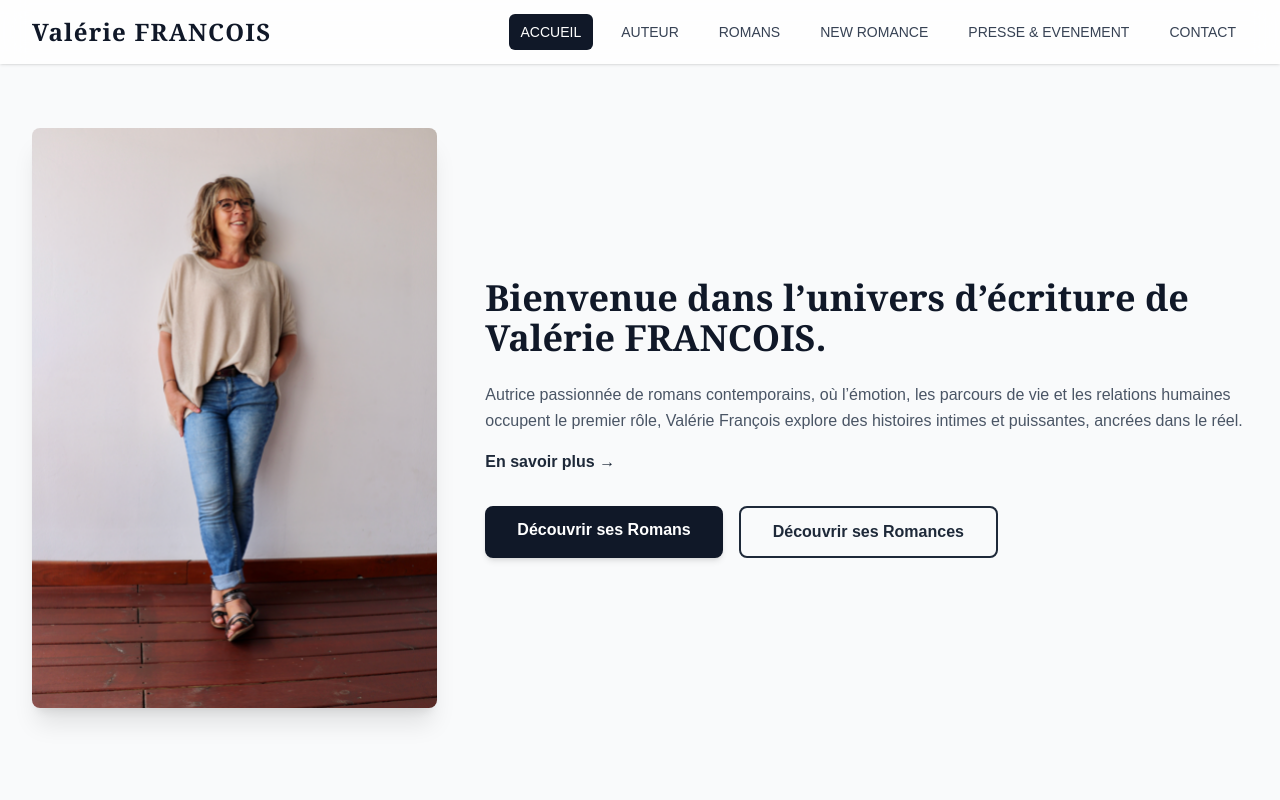
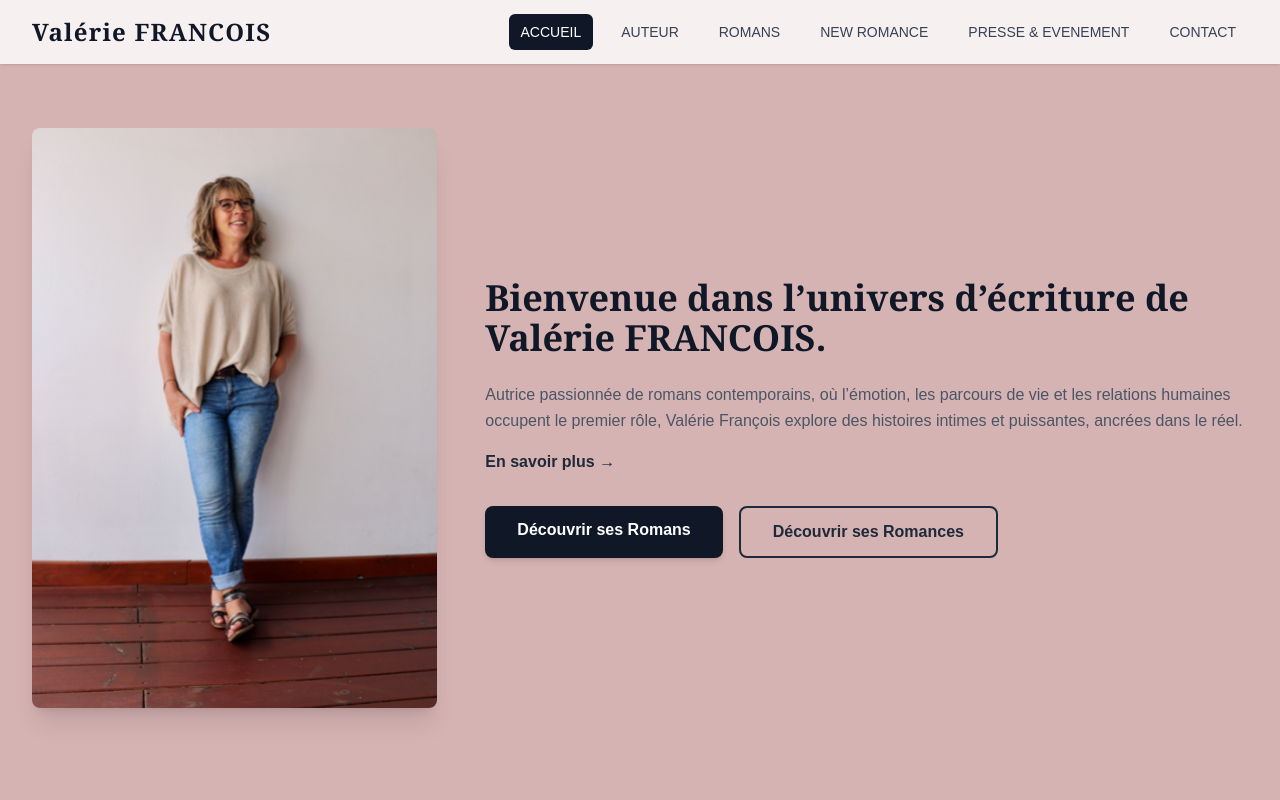
Before and after one commit to Idaryss/valerie-next, a Next.js app: page / in a window 1280 px wide. Shown: the top 800 px of the page. Built offline with nearby package versions, Linux system fonts and the light colour scheme.

Commit message:
style: update color bg

```diff
--- a/app/layout.tsx
+++ b/app/layout.tsx
@@ -33,7 +33,7 @@ export default function RootLayout({
       <body
         className={`${playfairDisplay.variable} ${lato.variable} font-sans`}
       >
-        <div className="min-h-screen bg-gray-50 text-gray-800 flex flex-col">
+        <div className="min-h-screen bg-[#D6B3B3] text-gray-800 flex flex-col">
           <Navbar authorName={AUTHOR_NAME} />
           <main className="flex-grow">
             <div className="container mx-auto px-4 sm:px-6 lg:px-8 py-8 md:py-16">
```
